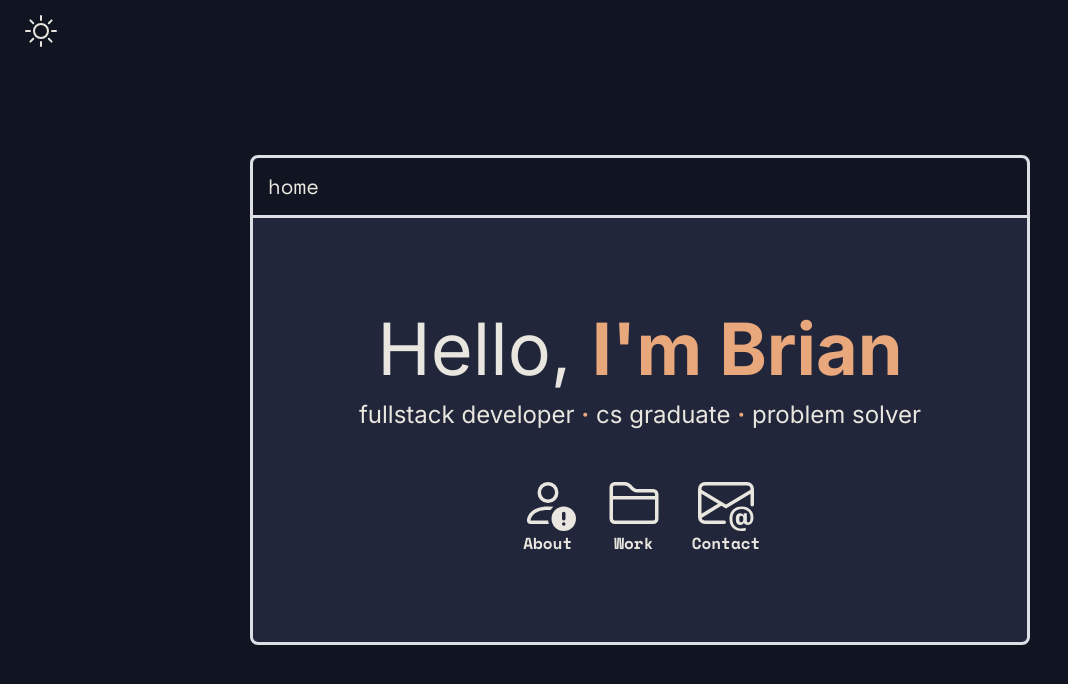
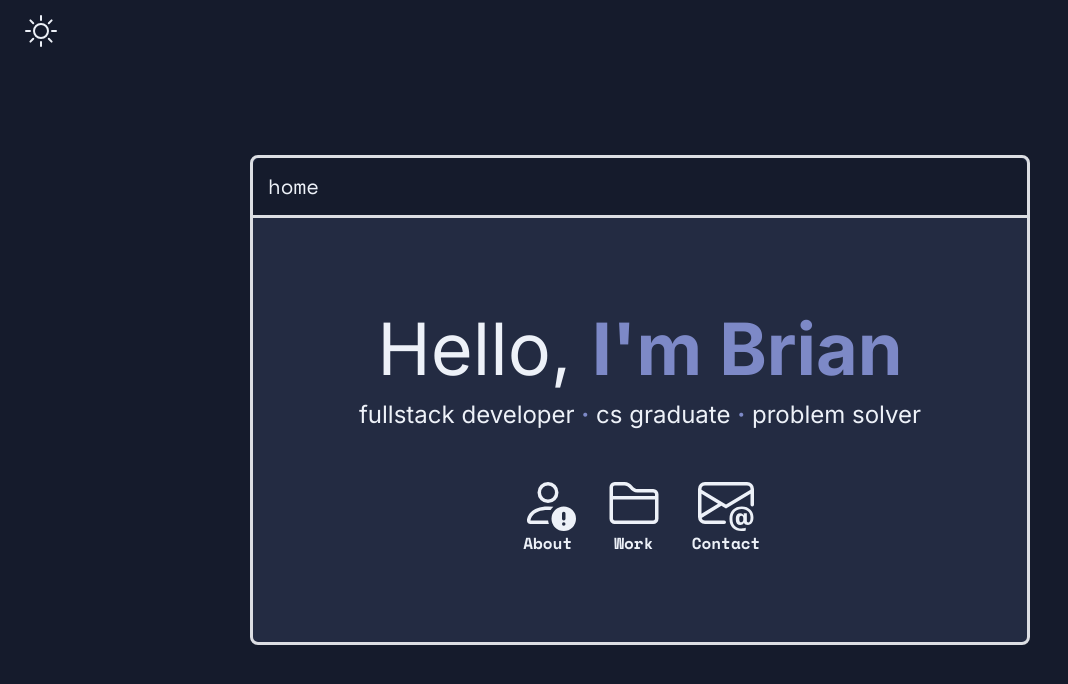
Before and after one commit to TapJc/briansida-portfolio, a React (Vite) app: page / in a window 1280 px wide. Shown: the top 684 px of the page, without its empty margins (0-1068 px from the left). Built offline with nearby package versions, Linux system fonts and the light colour scheme.

Commit message:
Updated theme color variables

```diff
--- a/src/components/panels/About/About.tsx
+++ b/src/components/panels/About/About.tsx
@@ -1,5 +1,5 @@
 import styles from "./About.module.css"
-import profile from "../../../assets/images/profile.jpg";
+import profile from "../../../assets/images/profile.png";
 
 function About() {
   return (
--- a/src/index.css
+++ b/src/index.css
@@ -1,37 +1,38 @@
 /* Default theme variables — dark mode is the default */
 :root {
-  --color-background: #101521;    /* Main page background — deep dark navy */
-  --color-surface: #22263b;       /* Panel and card backgrounds — slightly lighter than background */
-  --color-surface-alt: #3a4566;   /* Description and information backgrounds - slightly lighter than surface  */
-  --color-surface-alt-hover: #455275;
+  --color-background: #151b2c;
+  --color-surface: #232b42;
+  --color-surface-alt: #303a57;
+  --color-surface-alt-hover: #394566;
 
-  --color-text: #e8e6df;          /* Primary text — warm off-white, easy on the eyes */
-  --color-text-muted: #8a8780;    /* Secondary text — dimmer for less important info */
+  --color-text: #edf1f8;
+  --color-text-muted: #9aa4b8;
 
-  --color-accent: #e8a87c;        /* Accent color — warm amber for highlights and buttons */
-  --color-accent-hover: #d4956a;  /* Darker for dark mode hover */
+  --color-accent: #7d89c7;
+  --color-accent-hover: #929dd8;
 
-  --color-border: #dddfe4;        /* Subtle borders between elements */
-  --color-scroll-hover: #c4c4c4;
+  --color-border: #dcdee3;
+  --color-scroll-hover: #c8cfdd;
+
   --font-body: "Inter", sans-serif;
   --font-heading: "Space Mono", monospace;
 }
 
 /* Light mode overrides — applied when .light class is added to <html> element */
 :root.light {
-  --color-background: #f4f5f2;
-  --color-surface: #e4e7df;
-  --color-surface-alt: #d0d7cb;
-  --color-surface-alt-hover: #c1c8bc;
+  --color-background: #f4f6fb;
+  --color-surface: #e5eaf3;
+  --color-surface-alt: #d3dceb;
+  --color-surface-alt-hover: #c2cee2;
 
-  --color-text: #283028;
-  --color-text-muted: #667066;
+  --color-text: #20283b;
+  --color-text-muted: #6b7285;
 
-  --color-accent: #4f7a65;
-  --color-accent-hover: #629277;
+  --color-accent: #6c78b8;
+  --color-accent-hover: #7d89c7;
 
-  --color-border: #8d958a;
-  --color-scroll-hover: #8f988c;
+  --color-border: #585d6a;
+  --color-scroll-hover: #9aa3b6;
 }
 
 * {
```
Also changed, not shown: src/assets/images/profile.jpg (deleted), src/assets/images/profile.png (added).
